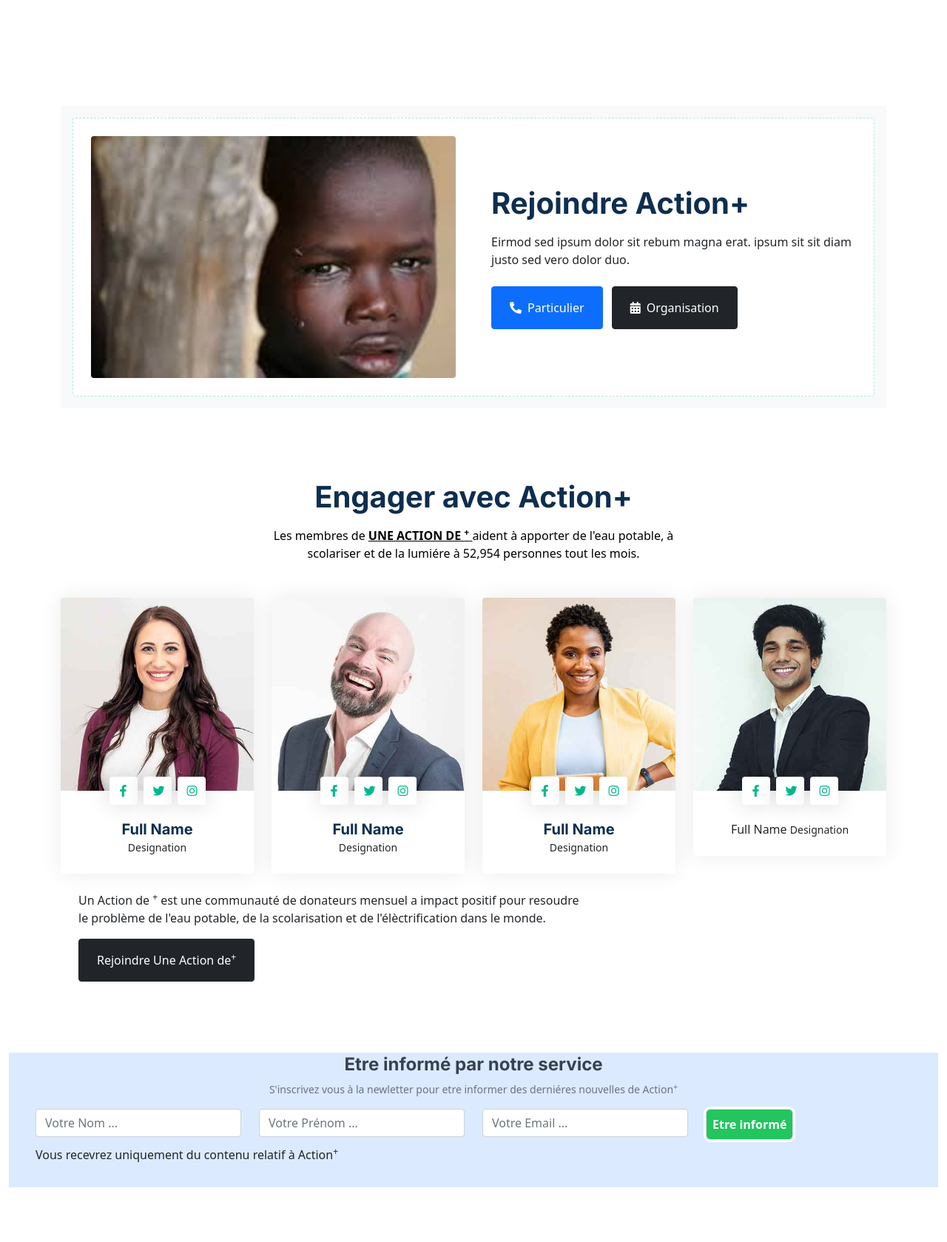
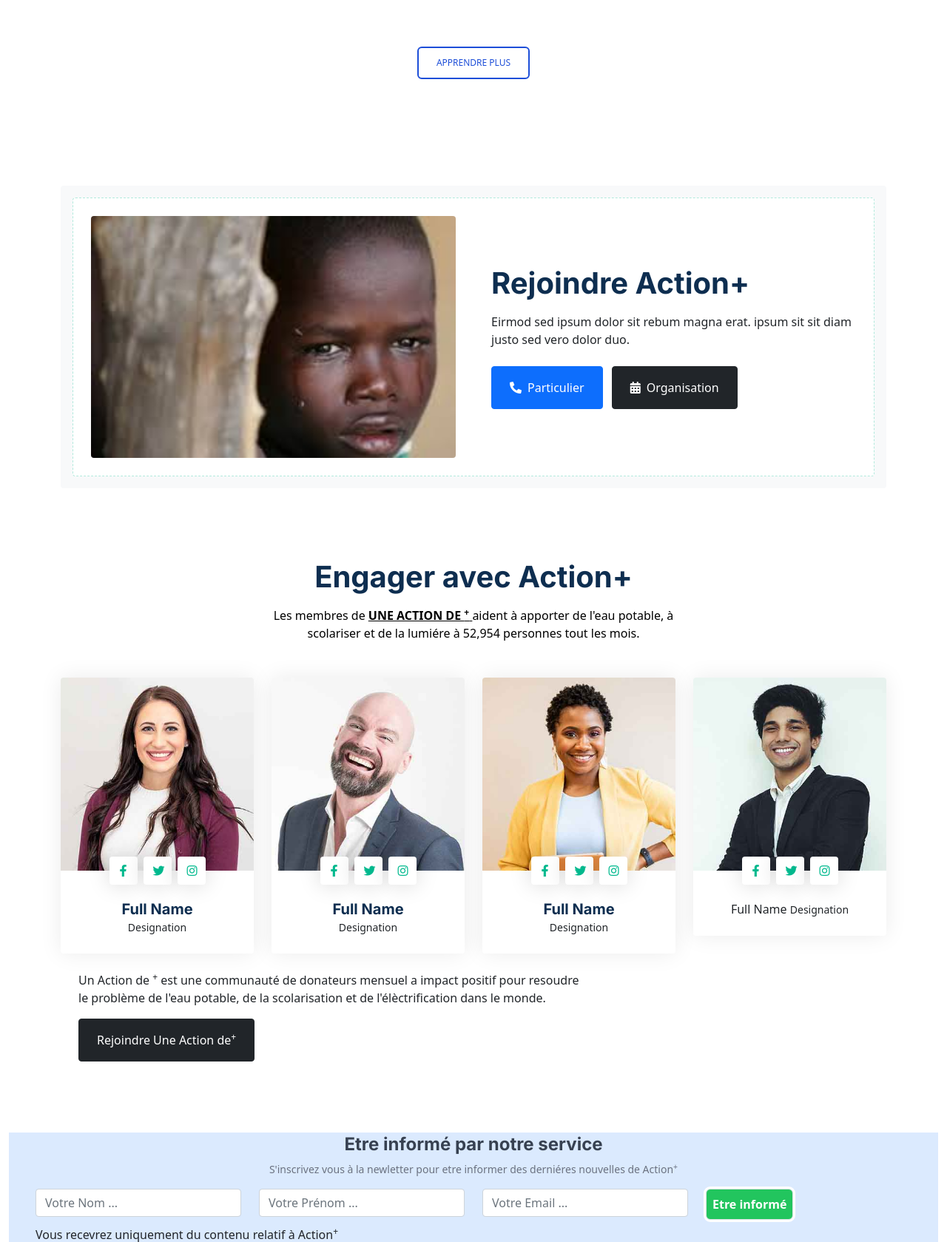
Before and after one commit to kamkara/Action-, a Rails app: page / in a window 1280 px wide. Shown: the part 1687-3366 px from the top of the page at 74% size. Run offline with Rails 7, Linux system fonts and the light colour scheme; style sheets or scripts are compiled from the project's sources; parts of the project's set-up code (start-up, migrations or seed data) failed here and were passed over; some libraries are stand-ins or nearby versions.

Commit message:
add develop

```diff
--- a/app/views/welcome/shared/_ourwork.html.erb
+++ b/app/views/welcome/shared/_ourwork.html.erb
@@ -51,7 +51,7 @@
 
     <div class="container">
         <div class="text-center mt-16" >
-            <%= link_to "apprendre plus", "nous-decouvrir", class:"inline-block px-6 py-2 text-xs font-medium leading-6 text-center text-blue-700 uppercase transition bg-transparent border-2 border-blue-700 rounded ripple hover:bg-blue-100 focus:outline-none" %>
+            <%= link_to "apprendre plus", "nous-decouvrir", class:"inline-block no-underline px-6 py-2 text-xs font-medium leading-6 text-center text-blue-700 uppercase transition bg-transparent border-2 border-blue-700 rounded ripple hover:bg-blue-100 focus:outline-none" %>
         </div>
     </div>
 </div>
--- a/app/views/welcome/shared/_stories.html.erb
+++ b/app/views/welcome/shared/_stories.html.erb
@@ -41,5 +41,10 @@
                 </div>
             </div>
         </div>
+        <div class="container">
+        <div class="text-center mt-16" >
+            <%= link_to "apprendre plus", "nous-decouvrir", class:"inline-block px-6 py-2 text-xs font-medium leading-6 text-center text-blue-700 uppercase transition bg-transparent border-2 border-blue-700 rounded-md no-underline hover:bg-blue-100 focus:outline-none" %>
+        </div>
+    </div>
     </div>
     <!-- Courses End -->
```
